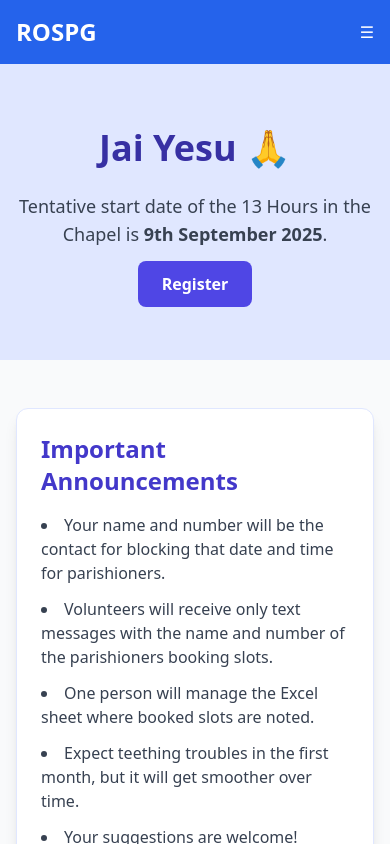
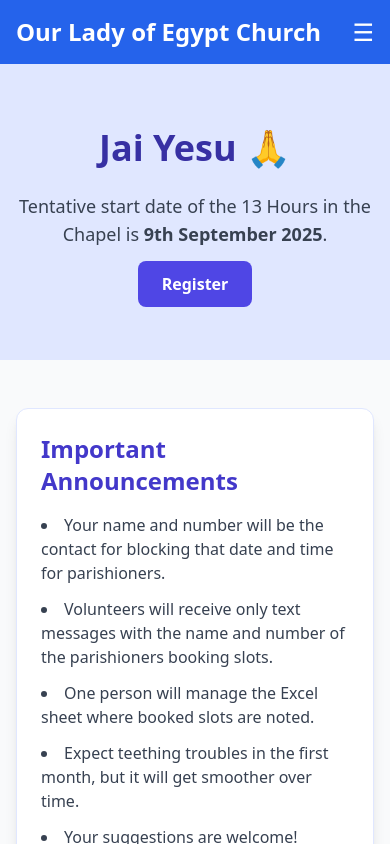
Before and after one commit to ArdenDiago/Chapel_Management_System, a Next.js app: page / in a window 390 px wide. Shown: the top 844 px of the page. Built offline with nearby package versions, Linux system fonts and the light colour scheme.

Commit message:
Updated the nave buttons

```diff
--- a/src/app/components/NavBar.tsx
+++ b/src/app/components/NavBar.tsx
@@ -8,7 +8,7 @@ export default function NavBar() {
     return (
         <nav className="bg-blue-600 text-white">
             <div className="container mx-auto flex justify-between items-center p-4">
-                <h1 className="text-2xl font-bold">ROSPG</h1>
+                <h1 className="text-2xl font-bold">Our Lady of Egypt Church</h1>
 
                 {/* Desktop Menu */}
                 <div className="hidden md:flex space-x-4 items-center justify-center">
@@ -26,7 +26,7 @@ export default function NavBar() {
                 {/* Mobile Hamburger */}
                 <button
                     onClick={() => setIsOpen(!isOpen)}
-                    className="md:hidden focus:outline-none"
+                    className="md:hidden focus:outline-none text-2xl"
                 >
                     {isOpen ? "✖" : "☰"}
                 </button>
--- a/src/app/components/NavBarWithLogout.tsx
+++ b/src/app/components/NavBarWithLogout.tsx
@@ -21,7 +21,7 @@ export default function NavBarWithLogout() {
   return (
     <nav className="bg-blue-600 text-white">
       <div className="container mx-auto flex justify-between items-center p-4">
-        <h1 className="text-2xl font-bold">ROSPG</h1>
+        <h1 className="text-2xl font-bold">Our Lady of Egypt Church</h1>
 
         {/* Desktop Menu */}
         <div className="hidden md:flex space-x-4 items-center justify-center">
@@ -39,7 +39,7 @@ export default function NavBarWithLogout() {
         {/* Mobile Hamburger */}
         <button
           onClick={() => setIsOpen(!isOpen)}
-          className="md:hidden focus:outline-none"
+          className="md:hidden focus:outline-none text-2xl"
         >
           {isOpen ? "✖" : "☰"}
         </button>
```
